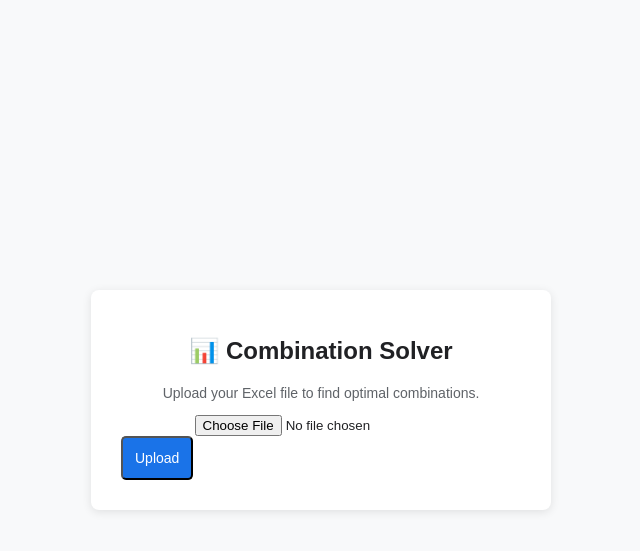
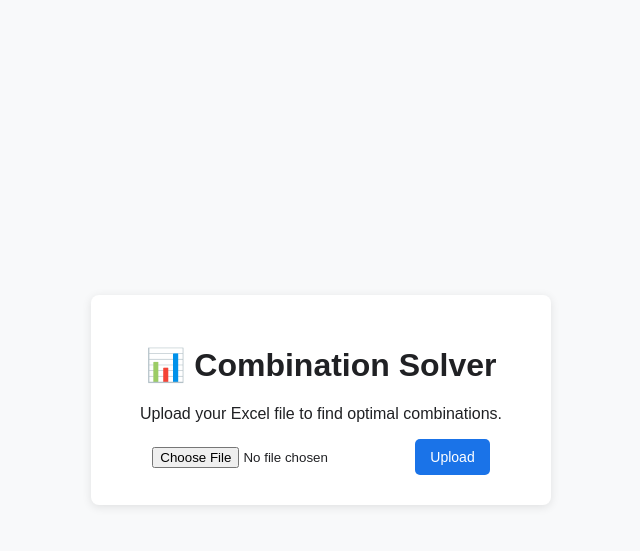
Before and after one commit to limadog9/combinationsolver, a Flask app: page / in a window 1280 px wide. Shown: the top 551 px of the page, without its empty margins (319-959 px from the left). Run offline with Flask 2, Linux system fonts and the light colour scheme.

Commit message:
Fixed alignment, dropdown options, and button styling

```diff
--- a/static/styles.css
+++ b/static/styles.css
@@ -21,11 +21,13 @@ body {
     text-align: center;
 }
 
-/* Headings */
-h1 {
-    font-size: 24px;
-    color: #202124;
-    margin-bottom: 20px;
+/* File Upload Styling */
+.upload-container {
+    display: flex;
+    align-items: center;
+    justify-content: center;
+    gap: 10px;
+    margin-top: 10px;
 }
 
 /* Form Input Alignment */
@@ -41,43 +43,39 @@ h1 {
     margin-bottom: 5px;
 }
 
-/* Text */
-p {
-    font-size: 14px;
-    color: #5F6368;
-}
-
 /* Buttons */
 .button-group {
     display: flex;
-    flex-direction: column;
-    gap: 12px;
+    gap: 10px;
+    justify-content: center;
     margin-top: 20px;
 }
 
-button, .button {
+button {
     background-color: #1A73E8;
     color: white;
-    text-decoration: none;
-    padding: 12px;
+    border: none;
+    padding: 10px 15px;
     border-radius: 5px;
     font-size: 14px;
-    display: block;
-    text-align: center;
+    cursor: pointer;
     transition: background 0.2s ease-in-out;
 }
 
-button:hover, .button:hover {
+button:hover {
     background-color: #1558C2;
 }
 
-.button.secondary {
-    background-color: #F1F3F4;
-    color: #202124;
+.remove-btn {
+    background: #FF6B6B;
+    padding: 8px;
+    font-size: 12px;
+    border-radius: 5px;
+    cursor: pointer;
 }
 
-.button.secondary:hover {
-    background-color: #E8EAED;
+.remove-btn:hover {
+    background: #E63946;
 }
 
 /* Error Message */
--- a/templates/index.html
+++ b/templates/index.html
@@ -10,9 +10,12 @@
     <div class="container">
         <h1>📊 Combination Solver</h1>
         <p>Upload your Excel file to find optimal combinations.</p>
+
         <form action="/" method="POST" enctype="multipart/form-data">
-            <input type="file" name="file" required>
-            <button type="submit">Upload</button>
+            <div class="upload-container">
+                <input type="file" name="file" required>
+                <button type="submit">Upload</button>
+            </div>
         </form>
     </div>
 </body>
```
Also changed, not shown: static/script.js (+26 -9 lines), templates/select_column.html (+5 -3 lines).
